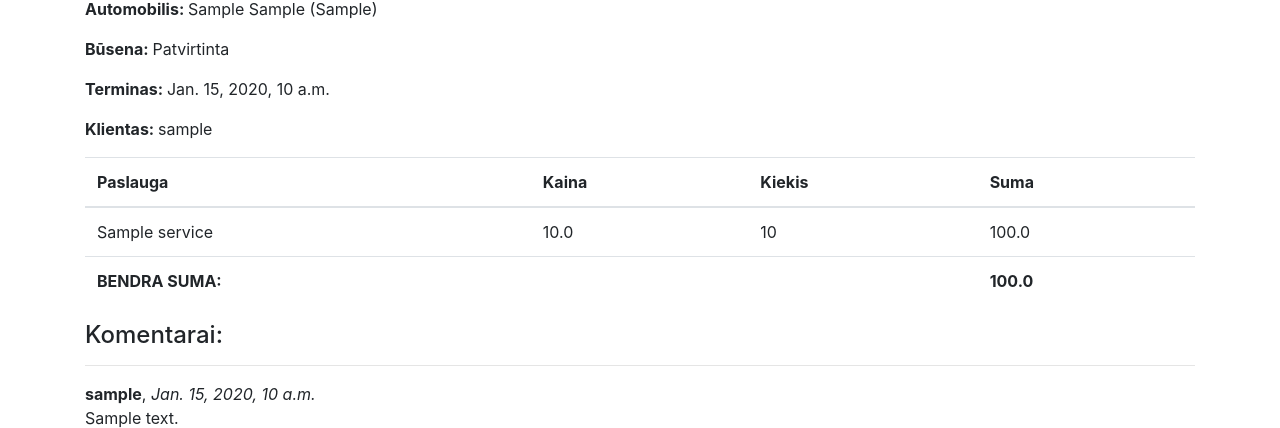
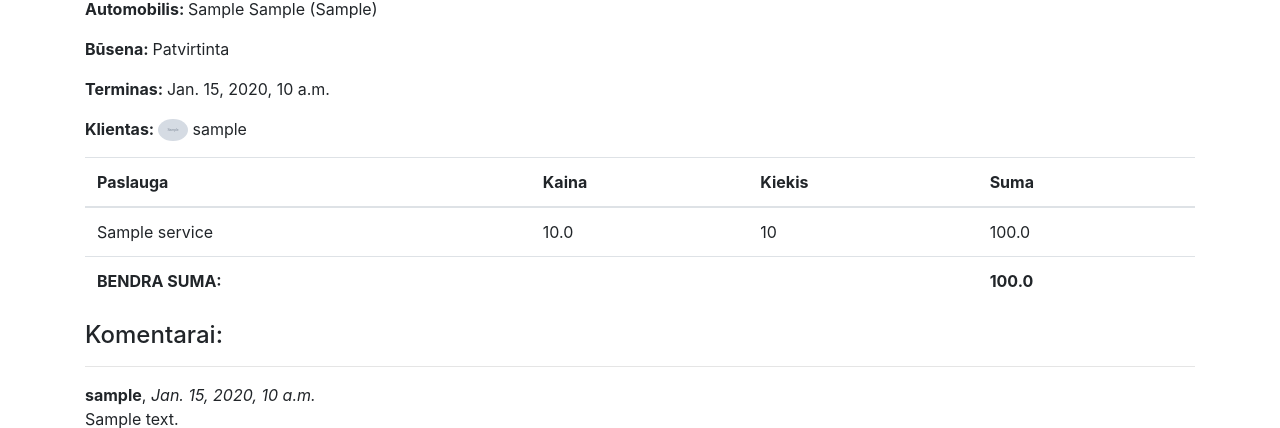
Before and after one commit to DonatasNoreika/autoservisas202401, a Django app: page /autoservice/orders/1 in a window 1280 px wide. Shown: the part 166-594 px from the top of the page. Run offline with Django 5.2, Linux system fonts and the light colour scheme; tables that the repository leaves empty hold one stand-in row (values such as "Sample post"); grey boxes marked "Sample" are stand-in pictures; some libraries are stand-ins or nearby versions.

Commit message:
+Padaryti, kad vartotojo nuotrauka būtų matoma prie kiekvieno užsakymo.

```diff
--- a/mysite/autoservice/templates/order.html
+++ b/mysite/autoservice/templates/order.html
@@ -7,7 +7,7 @@
 <p><strong>Automobilis: </strong>{{ order.vehicle }}</p>
 <p><strong>Būsena: </strong>{{ order.get_status_display }}</p>
 <p><strong>Terminas: </strong>{{ order.deadline }}</p>
-<p><strong>Klientas: </strong>{{ order.client }}</p>
+<p><strong>Klientas: </strong><img class="rounded-circle account-img" style="width: 30px" src="{{ order.client.profile.photo.url }}"> {{ order.client }}<br/></p>
 <table class="table table-hover">
     <thead>
     <tr>
```
